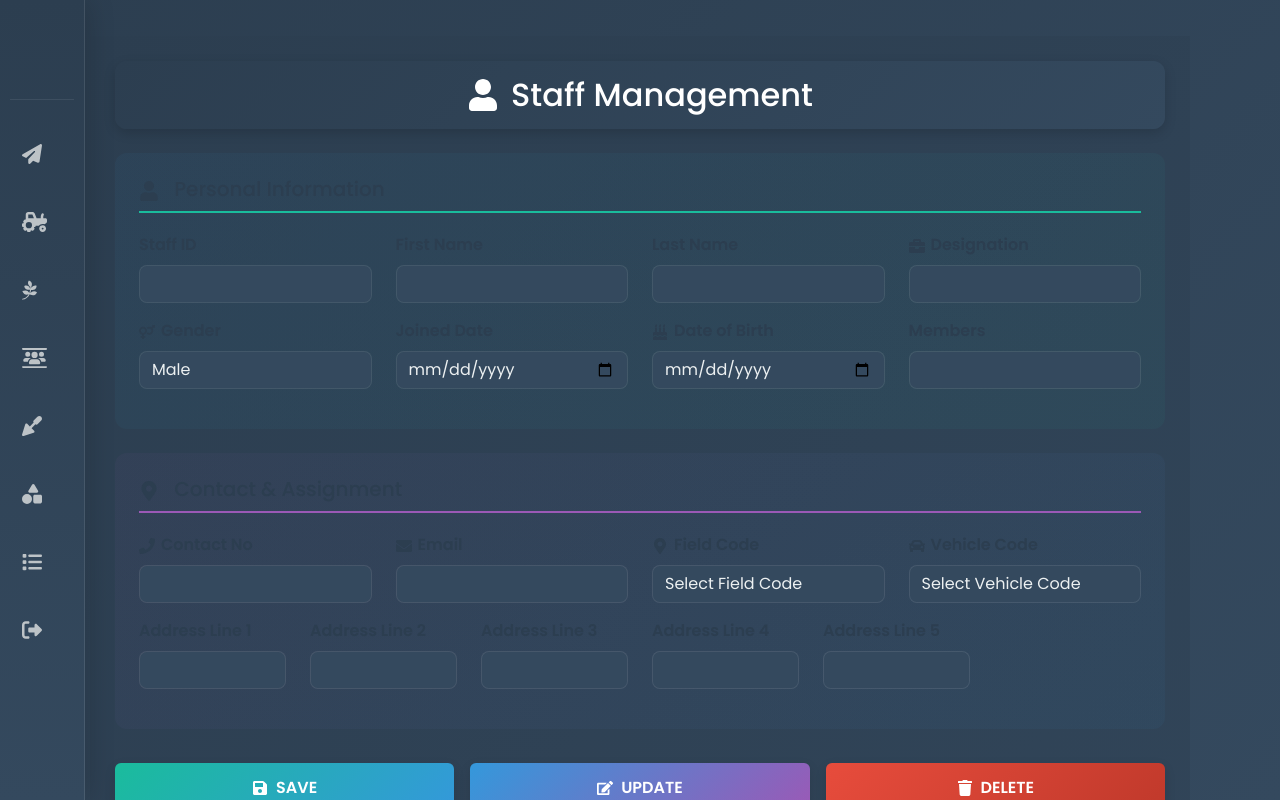
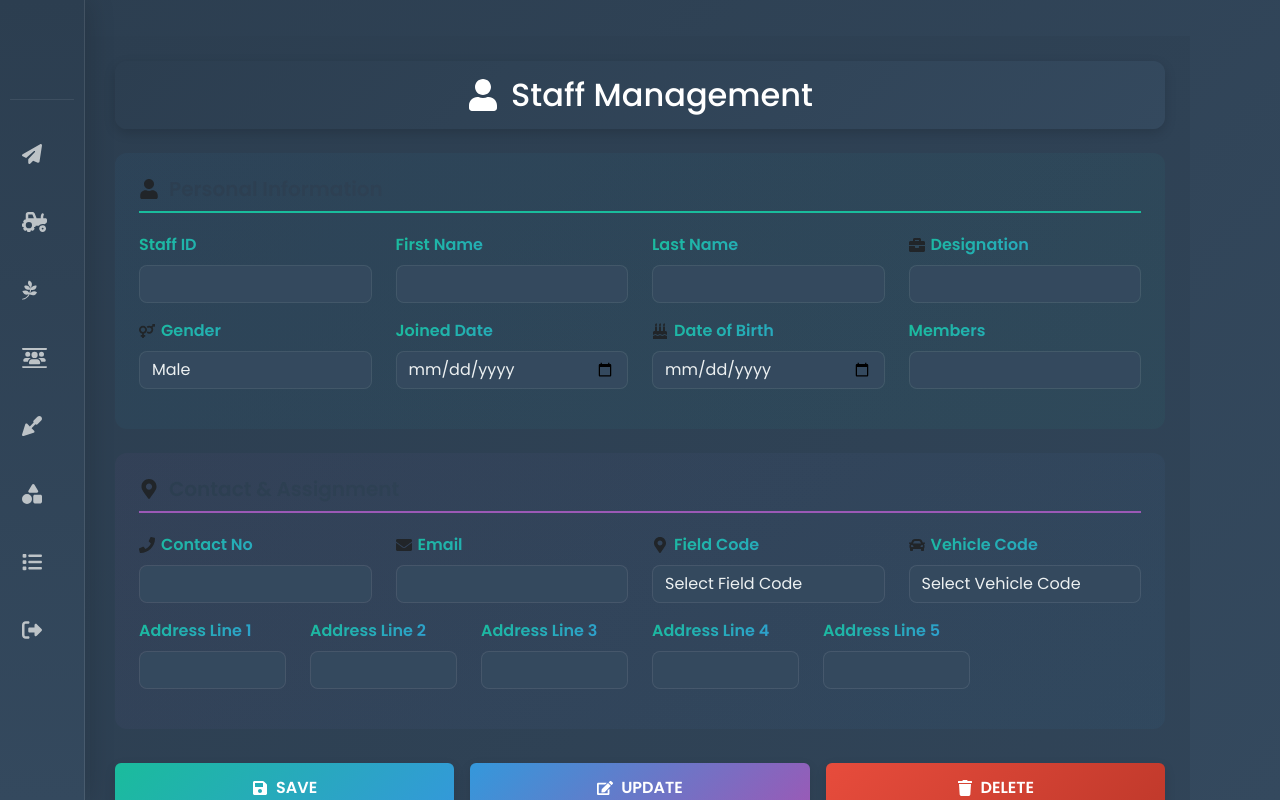
Before and after one commit to Bd-Mutant7/AgriSync, a React (Vite) app: page /staff in a window 1280 px wide. Built offline with nearby package versions, Linux system fonts and the light colour scheme.

Commit message:
Update Staff.tsx

```diff
--- a/src/pages/Staff/Staff.tsx
+++ b/src/pages/Staff/Staff.tsx
@@ -44,6 +44,34 @@ export function Staff() {
         alignItems: "center",
         justifyContent: "center",
         gap: "8px"
+    };
+
+    // UPDATED: Label style with gradient text
+    const labelStyle = {
+        fontWeight: "600",
+        marginBottom: "8px",
+        display: "flex",
+        alignItems: "center",
+        gap: "6px",
+        background: "linear-gradient(135deg, #1abc9c, #3498db)",
+        WebkitBackgroundClip: "text",
+        WebkitTextFillColor: "transparent",
+        backgroundClip: "text"
+    };
+
+    // UPDATED: Section header style with gradient text
+    const sectionHeaderStyle = {
+        marginBottom: "20px",
+        borderBottom: "2px solid #1abc9c",
+        paddingBottom: "10px",
+        display: "flex",
+        alignItems: "center",
+        gap: "10px",
+        background: "linear-gradient(135deg, #2c3e50, #34495e)",
+        WebkitBackgroundClip: "text",
+        WebkitTextFillColor: "transparent",
+        backgroundClip: "text",
+        fontWeight: "600"
     };
 
     const genderOptions = [
@@ -118,32 +146,32 @@ export function Staff() {
                 <form id="staffForm">
                     {/* Personal Information Section */}
                     <div className="form-section mb-4 p-4" style={{ background: "linear-gradient(145deg, rgba(52, 152, 219, 0.05), rgba(26, 188, 156, 0.05))", borderRadius: "12px" }}>
-                        <h5 style={{ color: "#2c3e50", marginBottom: "20px", borderBottom: "2px solid #1abc9c", paddingBottom: "10px" }}>
-                            <FaUser style={{ marginRight: "10px" }} /> Personal Information
+                        <h5 style={sectionHeaderStyle}>
+                            <FaUser /> Personal Information
                         </h5>
 
                         <div className="row">
                             <div className="col-md-3 mb-3">
-                                <label htmlFor="staffId1" style={{ color: "#2c3e50", fontWeight: "600", marginBottom: "8px" }}>
+                                <label htmlFor="staffId1" style={labelStyle}>
                                     Staff ID
                                 </label>
                                 <input type="text" className="form-control" id="staffId1" name="staffId" value={staff?.staffId || ''} style={inputStyle} onChange={handleChange} />
                             </div>
                             <div className="col-md-3 mb-3">
-                                <label htmlFor="firstName" style={{ color: "#2c3e50", fontWeight: "600", marginBottom: "8px" }}>
+                                <label htmlFor="firstName" style={labelStyle}>
                                     First Name
                                 </label>
                                 <input type="text" className="form-control" id="firstName" name="firstName" required value={staff?.firstName || ''} style={inputStyle} onChange={handleChange} />
                             </div>
                             <div className="col-md-3 mb-3">
-                                <label htmlFor="lastName" style={{ color: "#2c3e50", fontWeight: "600", marginBottom: "8px" }}>
+                                <label htmlFor="lastName" style={labelStyle}>
                                     Last Name
                                 </label>
                                 <input type="text" className="form-control" id="lastName" name="lastName" required value={staff?.lastName || ''} style={inputStyle} onChange={handleChange} />
                             </div>
                             <div className="col-md-3 mb-3">
-                                <label htmlFor="designation" style={{ color: "#2c3e50", fontWeight: "600", marginBottom: "8px" }}>
-                                    <FaBriefcase style={{ marginRight: "6px" }} />
+                                <label htmlFor="designation" style={labelStyle}>
+                                    <FaBriefcase />
                                     Designation
                                 </label>
                                 <input type="text" className="form-control" id="designation" name="designation" required value={staff?.designation || ''} style={inputStyle} onChange={handleChange} />
@@ -152,8 +180,8 @@ export function Staff() {
 
                         <div className="row">
                             <div className="col-md-3 mb-3">
-                                <label htmlFor="gender" style={{ color: "#2c3e50", fontWeight: "600", marginBottom: "8px" }}>
-                                    <FaVenusMars style={{ marginRight: "6px" }} />
+                                <label htmlFor="gender" style={labelStyle}>
+                                    <FaVenusMars />
                                     Gender
                                 </label>
                                 <select className="form-control" id="gender" name="gender" style={inputStyle} value={staff?.gender || ''} onChange={handleChange}>
@@ -165,20 +193,20 @@ export function Staff() {
                                 </select>
                             </div>
                             <div className="col-md-3 mb-3">
-                                <label htmlFor="joinedDate" style={{ color: "#2c3e50", fontWeight: "600", marginBottom: "8px" }}>
+                                <label htmlFor="joinedDate" style={labelStyle}>
                                     Joined Date
                                 </label>
                                 <input type="date" className="form-control" id="joinedDate" name="joinedDate" required value={staff?.joinedDate || ''} style={inputStyle} onChange={handleChange} />
                             </div>
                             <div className="col-md-3 mb-3">
-                                <label htmlFor="dob" style={{ color: "#2c3e50", fontWeight: "600", marginBottom: "8px" }}>
-                                    <FaBirthdayCake style={{ marginRight: "6px" }} />
+                                <label htmlFor="dob" style={labelStyle}>
+                                    <FaBirthdayCake />
                                     Date of Birth
                                 </label>
                                 <input type="date" className="form-control" id="dob" name="dob" required value={staff?.dob || ''} style={inputStyle} onChange={handleChange} />
                             </div>
                             <div className="col-md-3 mb-3">
-                                <label htmlFor="members" style={{ color: "#2c3e50", fontWeight: "600", marginBottom: "8px" }}>
+                                <label htmlFor="members" style={labelStyle}>
                                     Members
                                 </label>
                                 <input type="number" className="form-control" id="members" name="members" style={inputStyle} value={staff?.members || ''} onChange={handleChange} min="0" />
@@ -188,28 +216,28 @@ export function Staff() {
 
                     {/* Contact & Assignment Section */}
                     <div className="form-section mb-4 p-4" style={{ background: "linear-gradient(145deg, rgba(155, 89, 182, 0.05), rgba(52, 152, 219, 0.05))", borderRadius: "12px" }}>
-                        <h5 style={{ color: "#2c3e50", marginBottom: "20px", borderBottom: "2px solid #9b59b6", paddingBottom: "10px" }}>
-                            <FaMapMarkerAlt style={{ marginRight: "10px" }} /> Contact & Assignment
+                        <h5 style={{ ...sectionHeaderStyle, borderBottom: "2px solid #9b59b6" }}>
+                            <FaMapMarkerAlt /> Contact & Assignment
                         </h5>
 
                         <div className="row">
                             <div className="col-md-3 mb-3">
-                                <label htmlFor="contactNo" style={{ color: "#2c3e50", fontWeight: "600", marginBottom: "8px" }}>
-                                    <FaPhone style={{ marginRight: "6px" }} />
+                                <label htmlFor="contactNo" style={labelStyle}>
+                                    <FaPhone />
                                     Contact No
                                 </label>
                                 <input type="text" className="form-control" id="contactNo" name="contactNo" required value={staff?.contactNo || ''} style={inputStyle} onChange={handleChange} />
                             </div>
                             <div className="col-md-3 mb-3">
-                                <label htmlFor="email1" style={{ color: "#2c3e50", fontWeight: "600", marginBottom: "8px" }}>
-                                    <FaEnvelope style={{ marginRight: "6px" }} />
+                                <label htmlFor="email1" style={labelStyle}>
+                                    <FaEnvelope />
                                     Email
                                 </label>
                                 <input type="email" className="form-control" id="email1" name="email" required value={staff?.email || ''} style={inputStyle} onChange={handleChange} />
                             </div>
                             <div className="col-md-3 mb-3">
-                                <label htmlFor="fieldCode1" style={{ color: "#2c3e50", fontWeight: "600", marginBottom: "8px" }}>
-                                    <FaMapMarkerAlt style={{ marginRight: "6px" }} />
+                                <label htmlFor="fieldCode1" style={labelStyle}>
+                                    <FaMapMarkerAlt />
                                     Field Code
                                 </label>
                                 <select className="form-control" id="fieldCode1" name="fieldCode" style={inputStyle} value={staff?.fieldCode || ''} onChange={handleChange}>
@@ -221,15 +249,15 @@ export function Staff() {
                                 </select>
                             </div>
                             <div className="col-md-3 mb-3">
-                                <label htmlFor="vCode" style={{ color: "#2c3e50", fontWeight: "600", marginBottom: "8px" }}>
-                                    <FaCar style={{ marginRight: "6px" }} />
+                                <label htmlFor="vCode" style={labelStyle}>
+                                    <FaCar />
                                     Vehicle Code
                                 </label>
                                 <select className="form-control" id="vCode" name="vcode" style={inputStyle} value={staff?.vcode || ''} onChange={handleChange}>
                                     {vehicleCodeOptions.map(option => (
                                         <option key={option.value} value={option.value} style={{ backgroundColor: "#34495e", color: "#ecf0f1" }}>
                                             {option.label}
-                                        </option>
+                                    </option>
                                     ))}
                                 </select>
                             </div>
@@ -238,7 +266,7 @@ export function Staff() {
                         <div className="row">
                             {[1, 2, 3, 4, 5].map(num => (
                                 <div className="col-md-2 mb-3" key={num}>
-                                    <label htmlFor={`addressLine${num}`} style={{ color: "#2c3e50", fontWeight: "600", marginBottom: "8px" }}>
+                                    <label htmlFor={`addressLine${num}`} style={labelStyle}>
                                         Address Line {num}
                                     </label>
                                     <input
```
